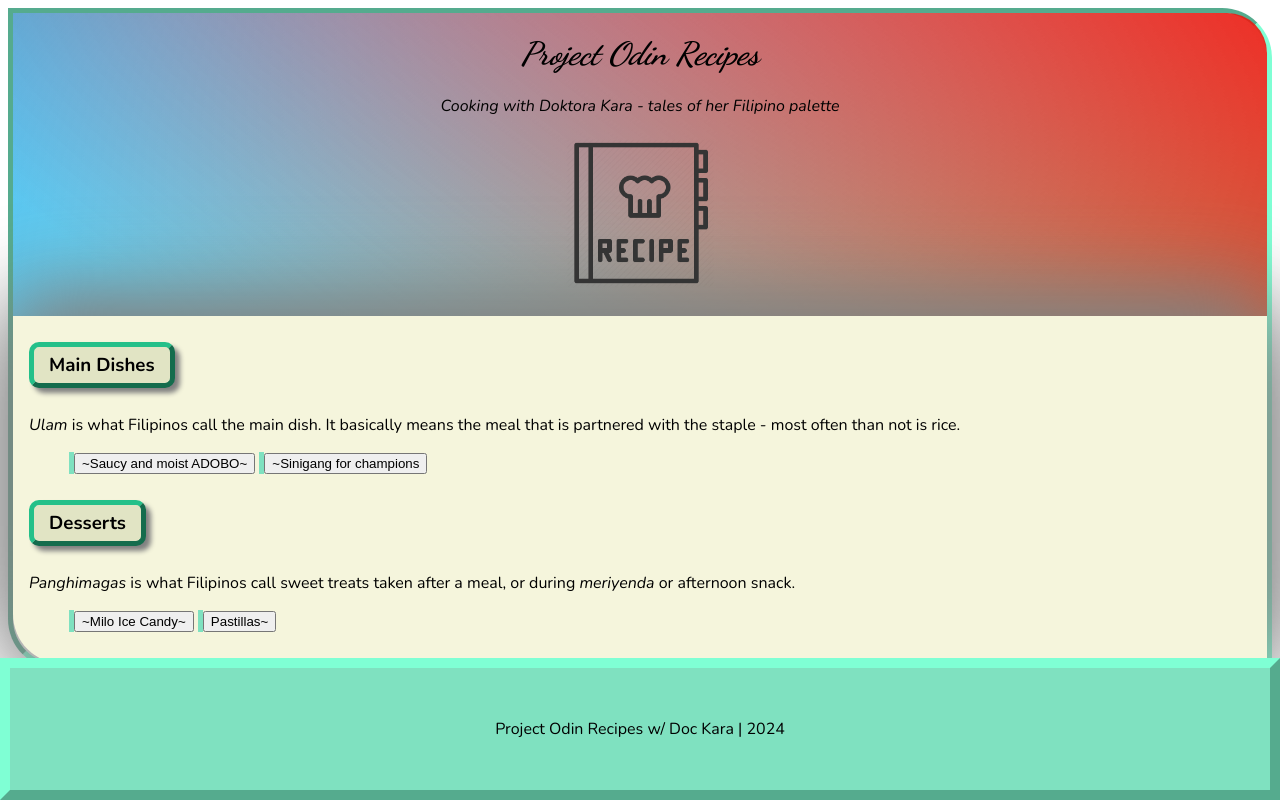
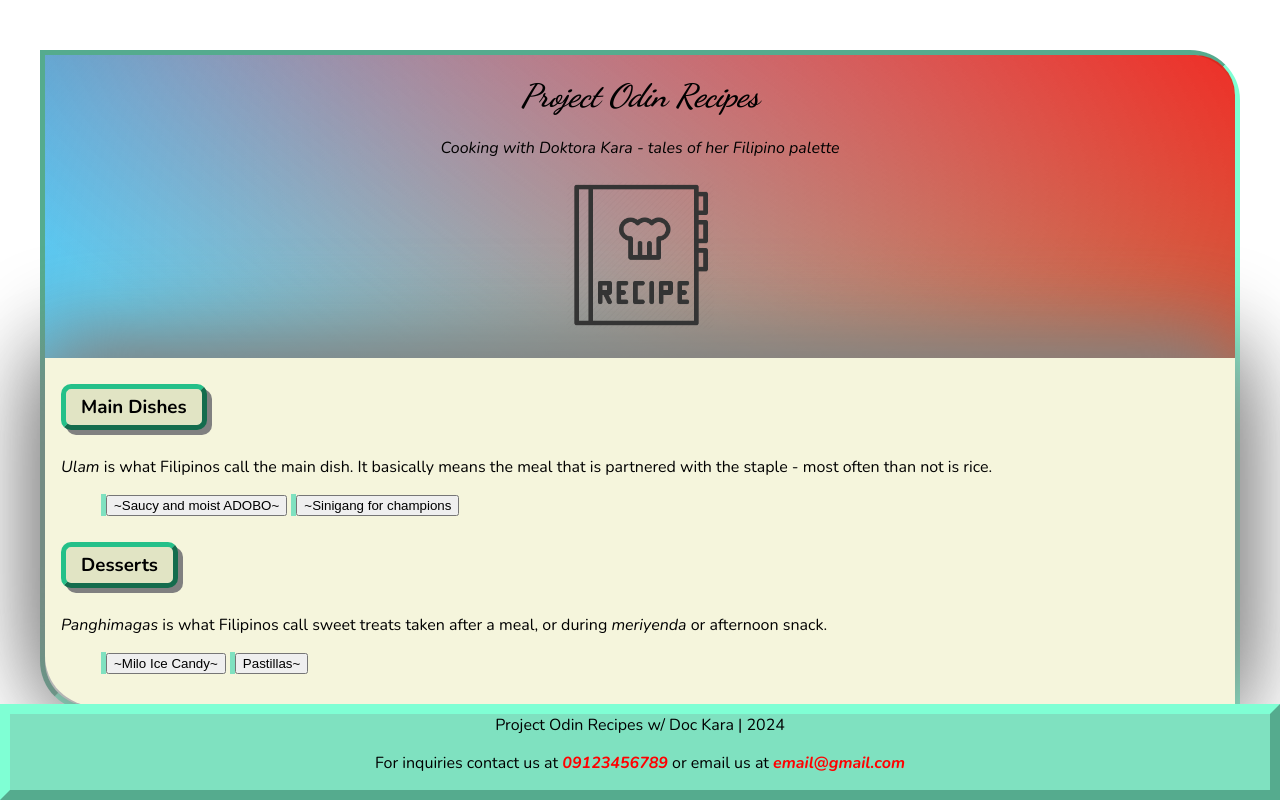
Before and after one commit to ldkara/odin-recipes, a plain HTML site: page index.html in a window 1280 px wide. Drawn offline with nearby package versions, Linux system fonts and the light colour scheme.

Commit message:
Limited the margin and width of body .containr-border element

```diff
--- a/index.html
+++ b/index.html
@@ -67,10 +67,11 @@
 
         <footer>
             <section>
+                <div>Project Odin Recipes w/ Doc Kara | 2024</div>
                 <p class="inquiries">For inquiries contact us at <span class="number">09123456789</span> or email us at <span class="email">email@gmail.com</span></p>
             </section>
 
-            <div>Project Odin Recipes w/ Doc Kara | 2024</div>
+
 
         </footer>
 
--- a/styles.css
+++ b/styles.css
@@ -36,6 +36,9 @@ body .container-border {
     border: 5px inset aquamarine;
     border-top-right-radius: 50px;
     border-bottom-left-radius: 50px;
+    margin: auto;
+    margin-top: 50px;
+    width: 1200px;
 
 }
 
@@ -81,7 +84,7 @@ nav .subtitle {
     padding: 5px 15px;
     margin: 10px auto;
     border-radius: 10px;
-    box-shadow: 5px 5px 5px gray;
+    box-shadow: 5px 5px gray;
 }
 
 
@@ -111,37 +114,32 @@ button:hover {
 
 }
 /* ----------SECTION 3 INQUIRIES --------- */
-section p.inquiries {
-   background: yellow;
-    color: black;
-    width: auto;
-    padding-top: 25px;
-    padding-bottom: 25px;
+/*Footer at the bottom Project Odin Recipe | 2024*/
+footer section {
+    /*Positioning to the bottom of page*/
+    position: fixed;
+    left: 0;
+    bottom: 0;
+    width: 100%;
+    background-color: rgb(127,225,192);
+    padding: auto;
+    border: 10px outset aquamarine;
 
     /* vertical center */
-        text-align: center;
-        line-height: auto;
-        height: auto;
+    text-align: center;
+    line-height: auto;
+    height: auto;
 
     /*horizontal center*/
-        margin: auto;
+    margin: auto;
 }
 
-span {
+section p.inquiries {
+
+ }
+
+ span {
     font-weight:700;
     color: red;
     font-style: italic;
 }
-
-/*Footer at the bottom*/
-footer div {
-    position: fixed;
-    left: 0;
-    bottom: 0;
-    width: 100%;
-    text-align: center;
-    background-color: rgb(127,225,192);
-    margin-top: 100px;
-    padding: 50px 50px 50px 50px;
-    border: 10px outset aquamarine;
-}
```
